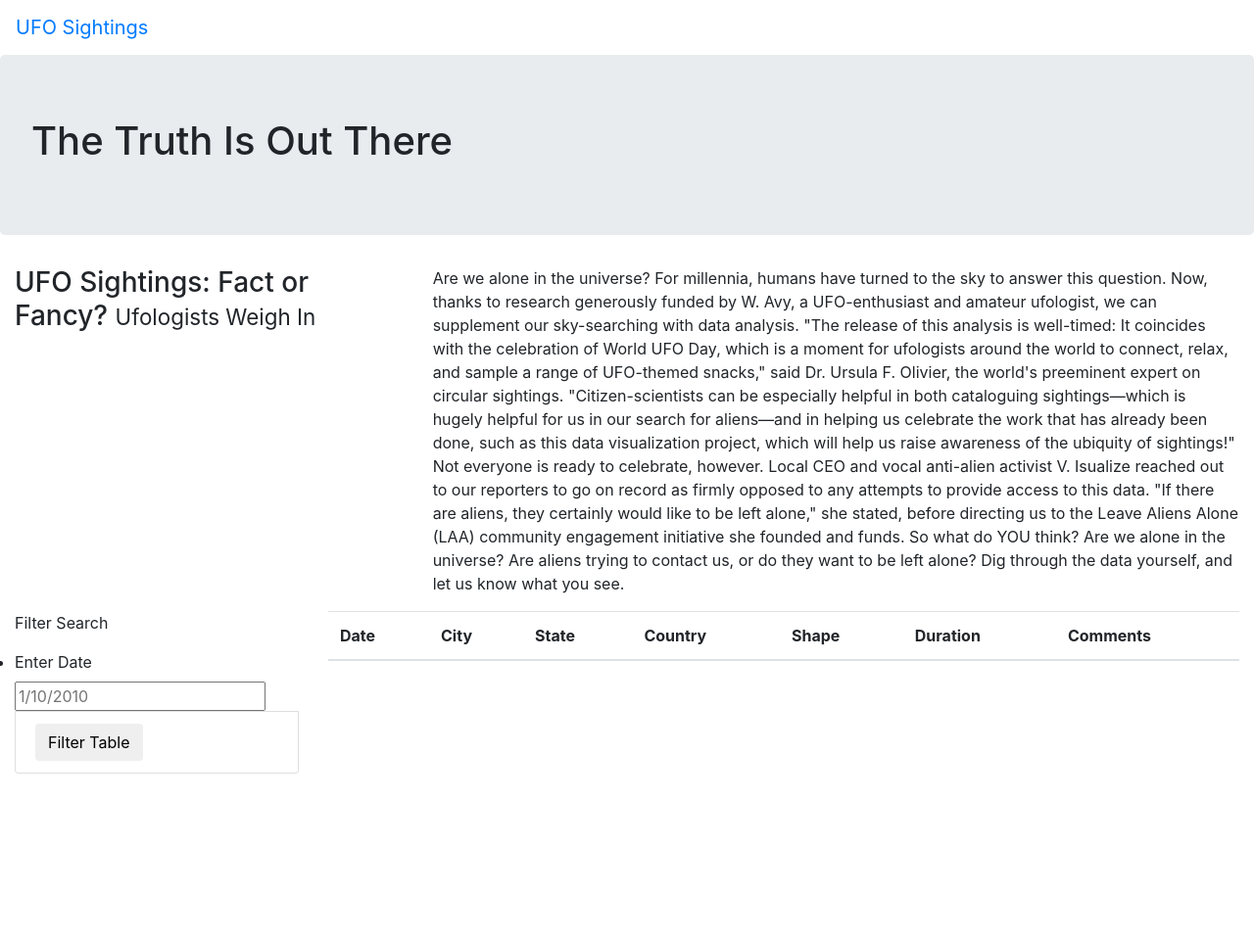
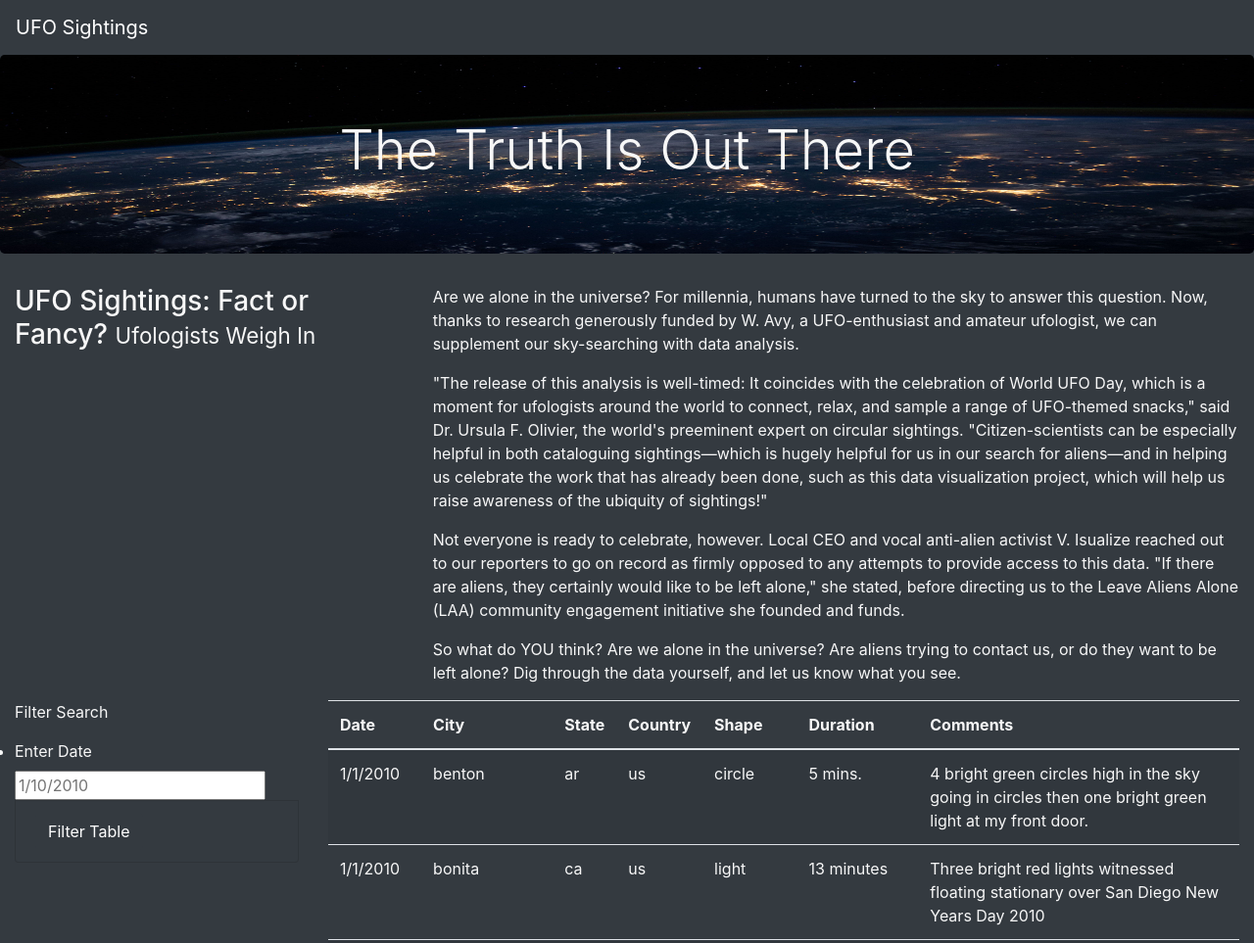
Before and after one commit to zackscott423/UFOs, a plain HTML site: page index.html in a window 1280 px wide. Shown: the top 963 px of the page at 98% size. Before the commit the page ends 800 px from the top, so only its background shows below. Drawn offline with nearby package versions, Linux system fonts and the light colour scheme.

Commit message:
final updates for classwork

```diff
--- a/index.html
+++ b/index.html
@@ -13,13 +13,13 @@
         />
     <link rel="stylesheet" href="static/css/style.css">
 </head>
-<body>
+<body class="bg-dark">
     <div class="wrapper">
-        <nav class="navbar navbar-expand-lg">
+        <nav class="navbar navbar-dark bg-dark navbar-expand-lg">
             <a class="navbar-brand" href="index.html">UFO Sightings</a>
         </nav>
         <div class="jumbotron">
-            <h1>The Truth Is Out There</h1>
+            <h1 class="display-4">The Truth Is Out There</h1>
         </div>
         <div class="container-fluid">
             <div class="row">
@@ -29,13 +29,12 @@
                 <div class="col-md-8">
                     <p>
                     Are we alone in the universe? For millennia, humans have turned to the sky to answer this question. Now, thanks to research generously funded by W. Avy, a UFO-enthusiast and amateur ufologist, we can supplement our sky-searching with data analysis.
-
-"The release of this analysis is well-timed: It coincides with the celebration of World UFO Day, which is a moment for ufologists around the world to connect, relax, and sample a range of UFO-themed snacks," said Dr. Ursula F. Olivier, the world's preeminent expert on circular sightings. "Citizen-scientists can be especially helpful in both cataloguing sightings—which is hugely helpful for us in our search for aliens—and in helping us celebrate the work that has already been done, such as this data visualization project, which will help us raise awareness of the ubiquity of sightings!"
-
-Not everyone is ready to celebrate, however. Local CEO and vocal anti-alien activist V. Isualize reached out to our reporters to go on record as firmly opposed to any attempts to provide access to this data. "If there are aliens, they certainly would like to be left alone," she stated, before directing us to the Leave Aliens Alone (LAA) community engagement initiative she founded and funds.
-
-So what do YOU think? Are we alone in the universe? Are aliens trying to contact us, or do they want to be left alone? Dig through the data yourself, and let us know what you see.
-
+                    </p>
+                    <p>"The release of this analysis is well-timed: It coincides with the celebration of World UFO Day, which is a moment for ufologists around the world to connect, relax, and sample a range of UFO-themed snacks," said Dr. Ursula F. Olivier, the world's preeminent expert on circular sightings. "Citizen-scientists can be especially helpful in both cataloguing sightings—which is hugely helpful for us in our search for aliens—and in helping us celebrate the work that has already been done, such as this data visualization project, which will help us raise awareness of the ubiquity of sightings!"
+                    </p>
+                    <p>Not everyone is ready to celebrate, however. Local CEO and vocal anti-alien activist V. Isualize reached out to our reporters to go on record as firmly opposed to any attempts to provide access to this data. "If there are aliens, they certainly would like to be left alone," she stated, before directing us to the Leave Aliens Alone (LAA) community engagement initiative she founded and funds.
+                    </p>
+                    <p>So what do YOU think? Are we alone in the universe? Are aliens trying to contact us, or do they want to be left alone? Dig through the data yourself, and let us know what you see.
                     </p>
                 </div>
             </div>
@@ -43,16 +42,16 @@
         <div class="container-fluid">
             <div class="row">
                 <div class="col-md-3">
-                    <form>
+                    <form class="bg-dark">
                         <p>Filter Search</p>
                     </form>
-                    <ul class="list-group">
-                        <li class="list-group-itm">
+                    <ul class="list-group bg-dark">
+                        <li class="list-group-itm bg-dark">
                             <label for="date">Enter Date</label>
                             <input type="text" placeholder="1/10/2010" id="datetime" />
                         </li>
-                        <li class="list-group-item">
-                            <button id="filter-btn" type="button" class="btn btn-default">Filter Table</button>
+                        <li class="list-group-item bg-dark">
+                            <button id="filter-btn" type="button" class="btn btn-dark">Filter Table</button>
                         </li>
                     </ul>
                 </div>
@@ -75,5 +74,8 @@
             </div>
         </div>
     </div>
+    <script src="https://cdnjs.cloudflare.com/ajax/libs/d3/4.11.0/d3.js"></script>
+    <script src="static/js/data.js"></script>
+    <script src="static/js/app.js"></script>
 </body>
 </html>
--- a/static/css/style.css
+++ b/static/css/style.css
@@ -0,0 +1,9 @@
+body {
+
+    color: #f7f7f7;
+}
+.jumbotron {
+    background-image: url("../images/nasa.jpg");
+    background-size: 100% 100%;
+    text-align: center;
+}
--- a/static/js/app.js
+++ b/static/js/app.js
@@ -24,7 +24,7 @@
     if (date) {
         // Apply `filter` to the table data to only keep the
         // rows where the `datetime` value matches the filter value
-        filteredData = filteredData.filter(row => row.detetime ===date);
+        filteredData = filteredData.filter(row => row.datetime ===date);
     }
     // Rebuild the table using the filtered data
     // @NOTE: If no date was entered, then filteredData will
```
Also changed, not shown: static/images/nasa.jpg (added).
